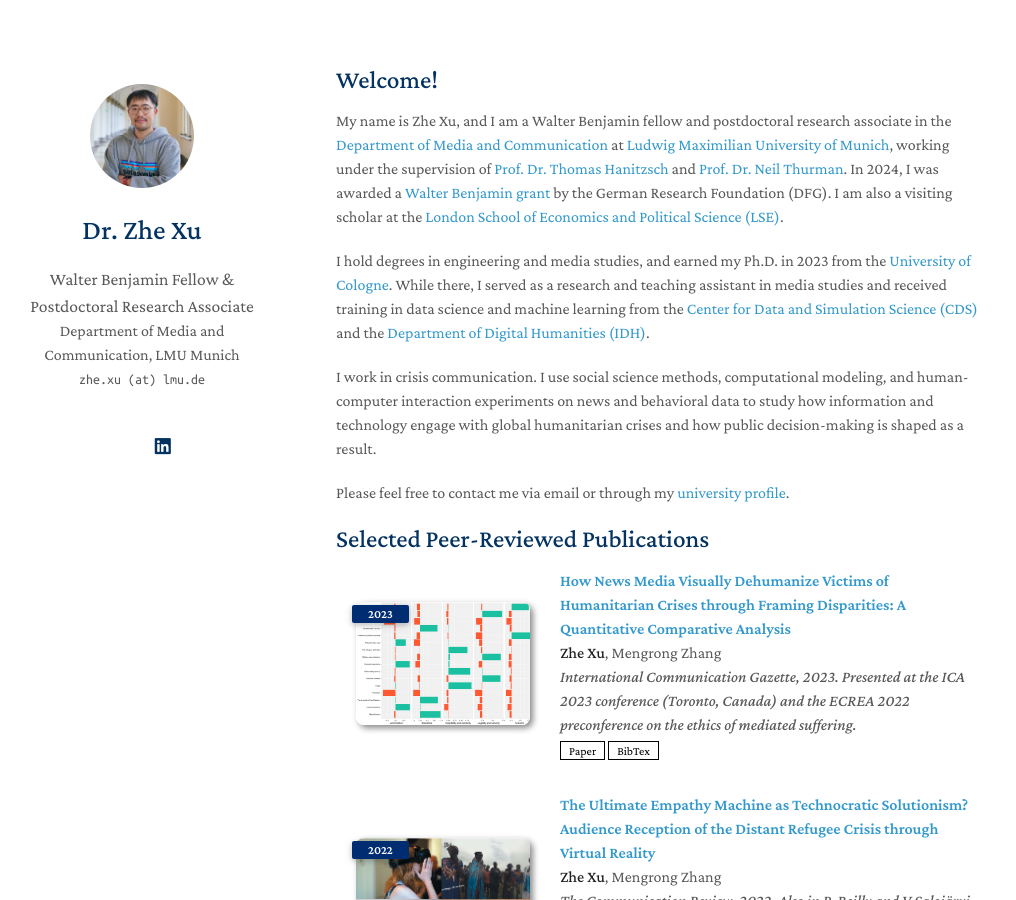
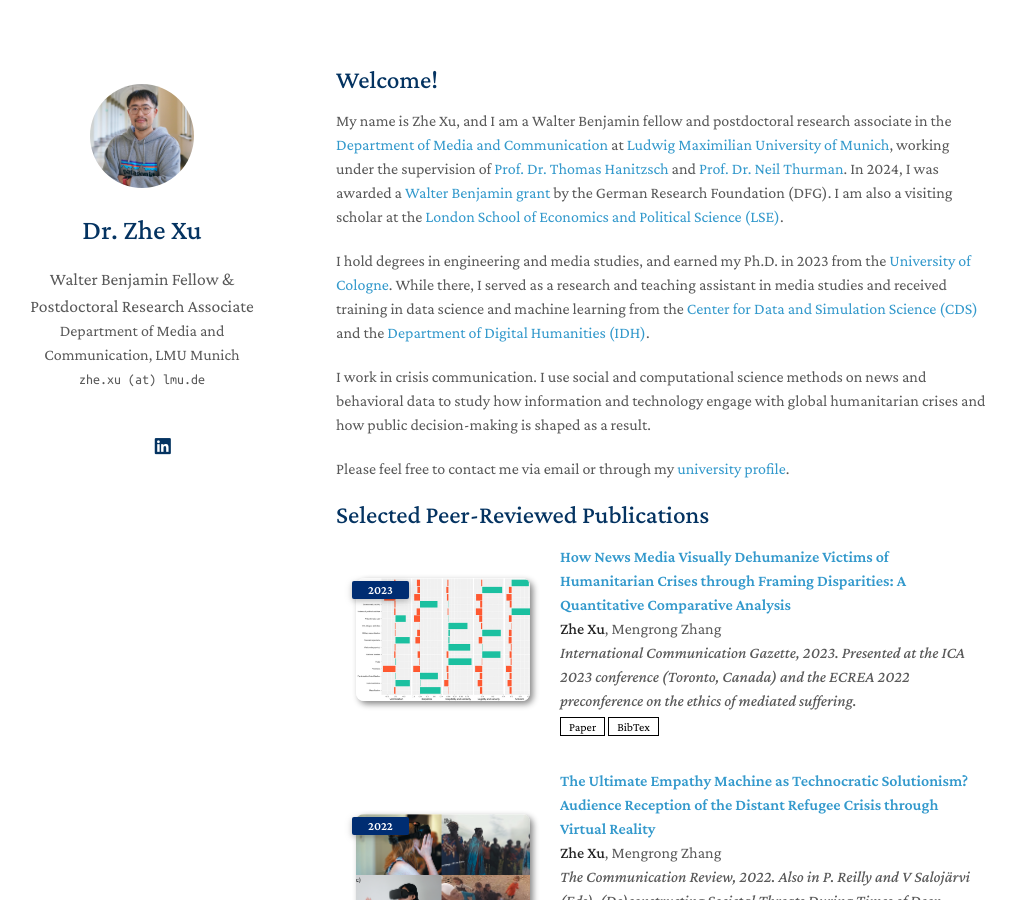
Before and after one commit to zhexuphd/home, a Jekyll site: the page built from index.md, in a window 1280 px wide and 900 px high. Shown: the whole window, without its empty margins (134-1150 px from the left). Built offline with Jekyll 4.4.1, drawn with Linux system fonts in a browser that asks for light colours; a style sheet for code colours, icons or effects is not loaded; our own code applies the rules of GitHub Pages for plain Markdown files.

Commit message:
Update index.md

```diff
--- a/index.md
+++ b/index.md
@@ -7,7 +7,7 @@ My name is Zhe Xu, and I am a Walter Benjamin fellow and postdoctoral research a
 
 I hold degrees in engineering and media studies, and earned my Ph.D. in 2023 from the [University of Cologne](https://www.uni-koeln.de/en/). While there, I served as a research and teaching assistant in media studies and received training in data science and machine learning from the [Center for Data and Simulation Science (CDS)](https://cds.uni-koeln.de/en/) and the [Department of Digital Humanities (IDH)](https://dh.phil-fak.uni-koeln.de/).
 
-I work in crisis communication. I use social science methods, computational modeling, and human-computer interaction experiments on news and behavioral data to study how information and technology engage with global humanitarian crises and how public decision-making is shaped as a result.
+I work in crisis communication. I use social and computational science methods on news and behavioral data to study how information and technology engage with global humanitarian crises and how public decision-making is shaped as a result.
 
 Please feel free to contact me via email or through my [university profile](https://www.ifkw.uni-muenchen.de/organisation/personen/mitarbeiter/xu_zhe/index.html).
 
```
